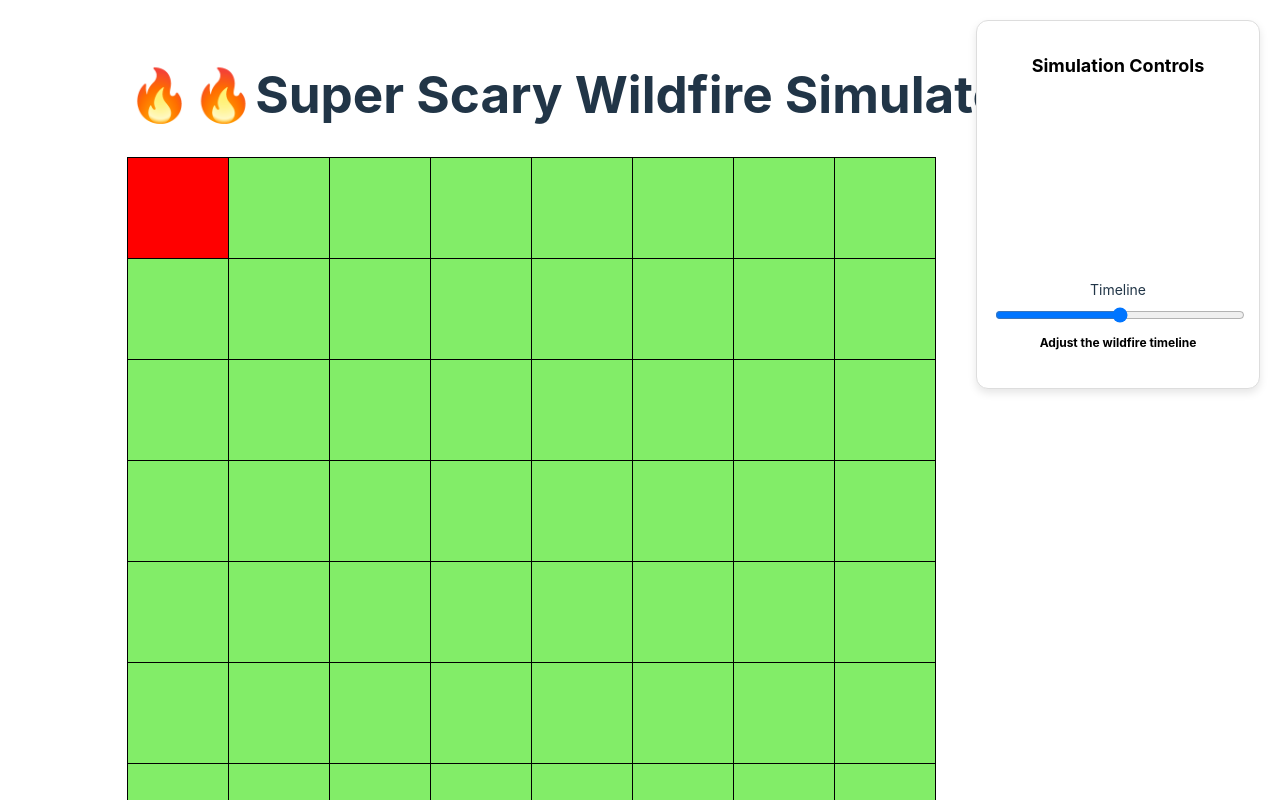
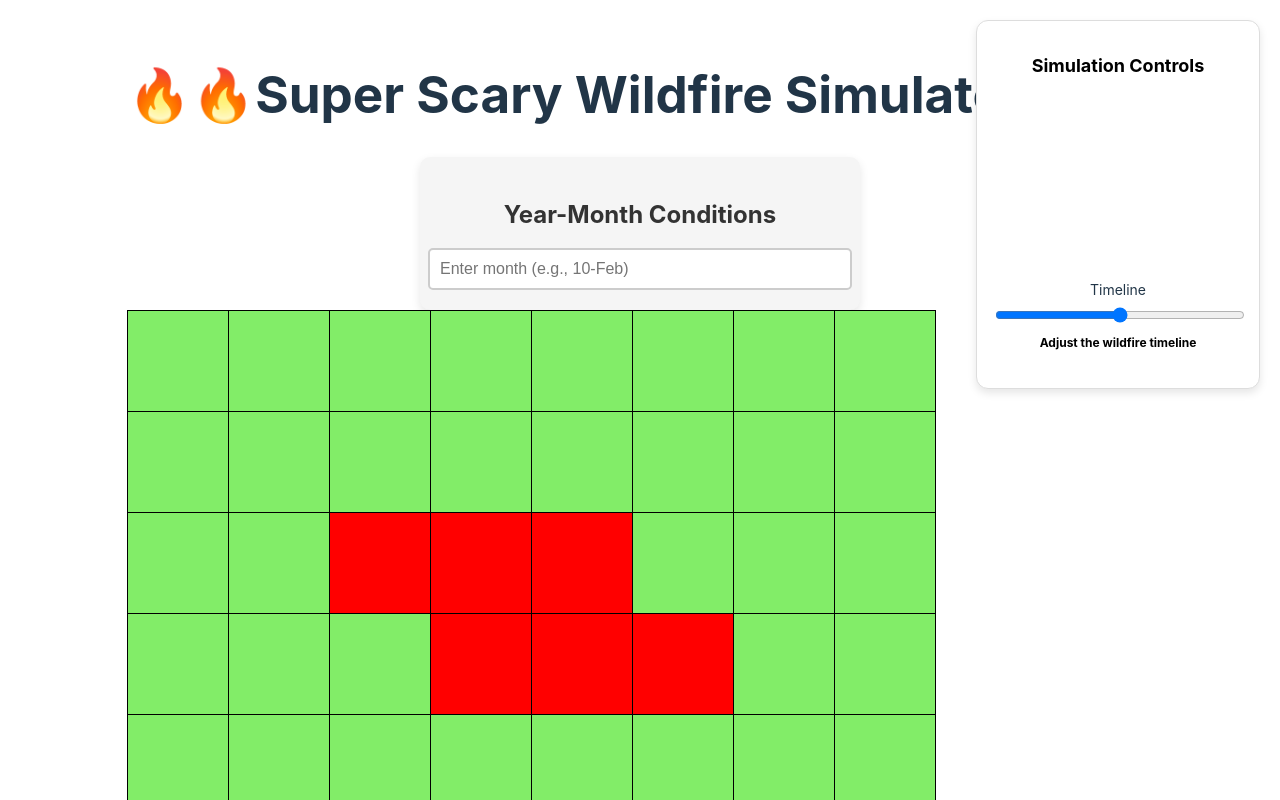
Before and after one commit to anekinL/DumpsterFire, a React (Vite) app in the folder wildfire-app/: page / in a window 1280 px wide. Shown: the top 800 px of the page. Built offline with nearby package versions, Linux system fonts and the light colour scheme.

Commit message:
finished without tj sliders

```diff
--- a/wildfire-app/src/App.jsx
+++ b/wildfire-app/src/App.jsx
@@ -1,23 +1,21 @@
 import { useState } from 'react'
 import Grid from './components/Grid/Grid'
+import CsvParser from './components/CsvParser/CsvParser.jsx' // Import CsvParser
 import './App.css'
 import ControlPanel from "./components/ControlPanel/ControlPanel.jsx"
 import background from './assets/A_img.png'
 
 function App() {
-  const [count, setCount] = useState(0)
+  const [filteredData, setFilteredData] = useState([]); // State for filtered CSV data
 
   return (
     <>
-    {/* added background image but looks ugly and unformatted af. */}
-    {/*<div className="background" style={{backgroundImage: `url(${background})`, backgroundSize: 'cover'}}>*/}
       <h1>🔥🔥Super Scary Wildfire Simulator🔥🔥</h1>
-      <div className = "app_container">
-        <Grid rows={8} columns={8}/>
+      <CsvParser setFilteredData={setFilteredData} /> {/* Pass setter */}
+      <div className="app_container">
+        <Grid rows={8} columns={8} filteredData={filteredData} /> {/* Pass data */}
       </div>
-        {/* added control panel */}
       <ControlPanel />
-    {/*</div>*/}
     </>
   )
 }
--- /dev/null
+++ b/wildfire-app/src/components/CsvParser/CsvParser.css
@@ -0,0 +1,33 @@
+.csv-parser-container {
+  display: flex;
+  flex-direction: column;
+  align-items: center;
+  justify-content: center;
+  background: #f5f5f5;
+  padding: 20px;
+  border-radius: 10px;
+  box-shadow: 0px 4px 10px rgba(0, 0, 0, 0.1);
+  max-width: 400px;
+  margin: auto;
+}
+
+.csv-parser-container h2 {
+  color: #333;
+  font-size: 1.5rem;
+  margin-bottom: 15px;
+}
+
+.csv-input {
+  width: 100%;
+  padding: 10px;
+  font-size: 1rem;
+  border: 2px solid #ccc;
+  border-radius: 5px;
+  transition: border-color 0.3s ease;
+}
+
+.csv-input:focus {
+  border-color: #007bff;
+  outline: none;
+  box-shadow: 0px 0px 5px rgba(0, 123, 255, 0.5);
+}
--- a/wildfire-app/src/components/CsvParser/CsvParser.jsx
+++ b/wildfire-app/src/components/CsvParser/CsvParser.jsx
@@ -1,9 +1,9 @@
 import React, { useState, useEffect } from 'react';
 import Papa from 'papaparse';
+import './CsvParser.css'
 
-const CsvParser = () => {
+const CsvParser = ({ setFilteredData }) => {
   const [csvData, setCsvData] = useState([]);
-  const [filteredData, setFilteredData] = useState([]);
   const [inputValue, setInputValue] = useState("");
   const [monthFilter, setMonthFilter] = useState("");
 
@@ -15,42 +15,41 @@ const CsvParser = () => {
           complete: (result) => {
             console.log('Parsed CSV result:', result);
             setCsvData(result.data);
+            setFilteredData(result.data); // Update global state immediately
           },
           header: true,
         });
       })
       .catch((error) => console.error('Error fetching CSV:', error));
-  }, []);
+  }, [setFilteredData]);
 
   useEffect(() => {
     if (monthFilter) {
       const filtered = csvData.filter(row => row.Month && row.Month.toLowerCase().includes(monthFilter.toLowerCase()));
-      console.log(filtered)
-      console.log(filtered.length)
       setFilteredData(filtered);
     } else {
       setFilteredData(csvData);
     }
-  }, [monthFilter, csvData]);
+  }, [monthFilter, csvData, setFilteredData]);
 
   // Handle Enter key press
   const handleKeyDown = (e) => {
     if (e.key === 'Enter') {
-      setMonthFilter(inputValue); // Apply filter when Enter is pressed
+      setMonthFilter(inputValue);
     }
   };
 
   return (
-    <div>
-      <h2>CSV Data Filtered by Month</h2>
+    <div className="csv-parser-container">
+      <h2>Year-Month Conditions</h2>
       <input
         type="text"
+        className="csv-input"
         placeholder="Enter month (e.g., 10-Feb)"
         value={inputValue}
         onChange={(e) => setInputValue(e.target.value)}
-        onKeyDown={handleKeyDown} // Trigger on Enter
+        onKeyDown={handleKeyDown}
       />
-      <pre>{JSON.stringify(filteredData, null, 2)}</pre>
     </div>
   );
 };
--- a/wildfire-app/src/components/Grid/Grid.jsx
+++ b/wildfire-app/src/components/Grid/Grid.jsx
@@ -3,20 +3,35 @@ import React, { useState, useEffect } from 'react';
 import Square from '../Square/Square';
 import './Grid.css';
 
-const Grid = ({ rows, columns }) => {
-  // Generate grid data dynamically
-  const [gridData, setGridData] = useState(() => {
-    const initialData = [];
-    for (let i = 0; i < rows * columns; i++) {
-      initialData.push({
-        id: i + 1,
-        info: `id: ${i + 1} \n Longitude: ____ \n Latitude: ____ \n Humidity: ____ \n Wind: ____ \n Temperature: ____ \n Risk Factor: ____`,
-        onFire: i === 0, // Set the first square on fire
-        checked: false,
+const Grid = ({ rows, columns, filteredData }) => {
+  // Initialize grid data from filteredData
+  const [gridData, setGridData] = useState([]);
+
+  useEffect(() => {
+    if (filteredData.length > 0) {
+      const newGridData = filteredData.slice(0, rows * columns).map((data, i) => {
+        let fireRisk = parseFloat(data.WFRN) || 0; // Ensure it's a number
+
+        if (fireRisk === 0) {
+          fireRisk = Math.random() * 0.6; // Assign a random value between 0 and 1 if 0
+        }
+
+        return {
+          id: i + 1,
+          info: `id: ${i + 1} \n
+                 Humidity: ${data.Humidity || '_'} \n
+                 WindSpeed: ${data.Wind_Speed || '_'} \n
+                 Temperature: ${data.Temperature || '_'} \n
+                 Risk Factor: ${fireRisk.toFixed(2)}`,
+          onFire: i === 27,
+          checked: false,
+          fireRisk: fireRisk,
+        };
       });
+
+      setGridData(newGridData);
     }
-    return initialData;
-  });
+  }, [filteredData, rows, columns]);
 
   useEffect(() => {
     const spreadDelay = Math.random() * 1000 + 1000; // Random delay between 1s and 3s
@@ -28,9 +43,12 @@ const Grid = ({ rows, columns }) => {
             newData[i].checked = true;
 
             // Spread fire to adjacent squares
+            const fireChance = Math.random() * (0.6 - 0.4) + 0.4;
+            console.log("Firechance:", fireChance);
+
             const spreadFire = (index) => {
               if (index >= 0 && index < newData.length && !newData[index].onFire) {
-                newData[index].onFire = Math.random() > 0.45;
+                newData[index].onFire = newData[index].fireRisk >= fireChance;
               }
             };
 
```
